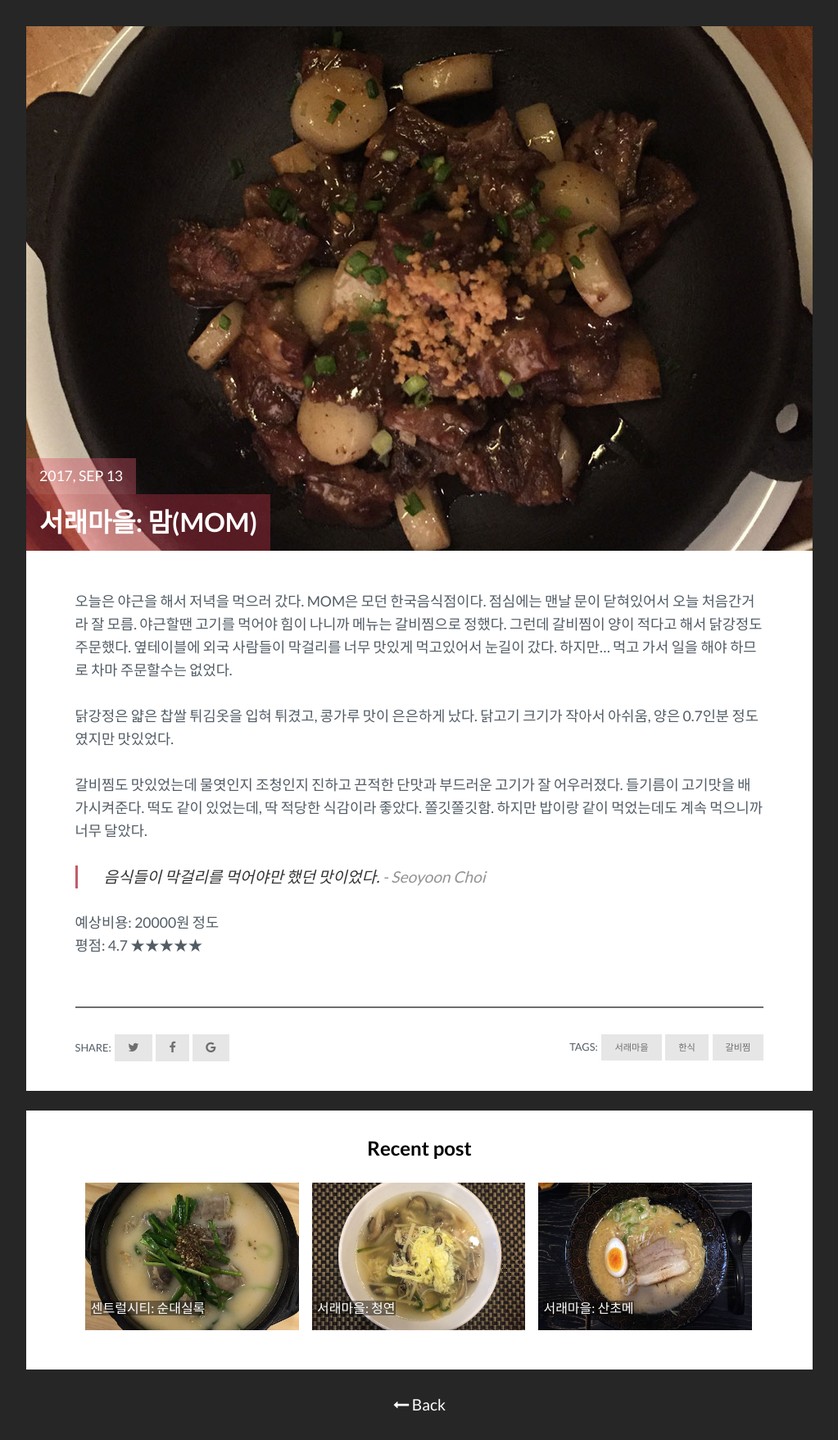
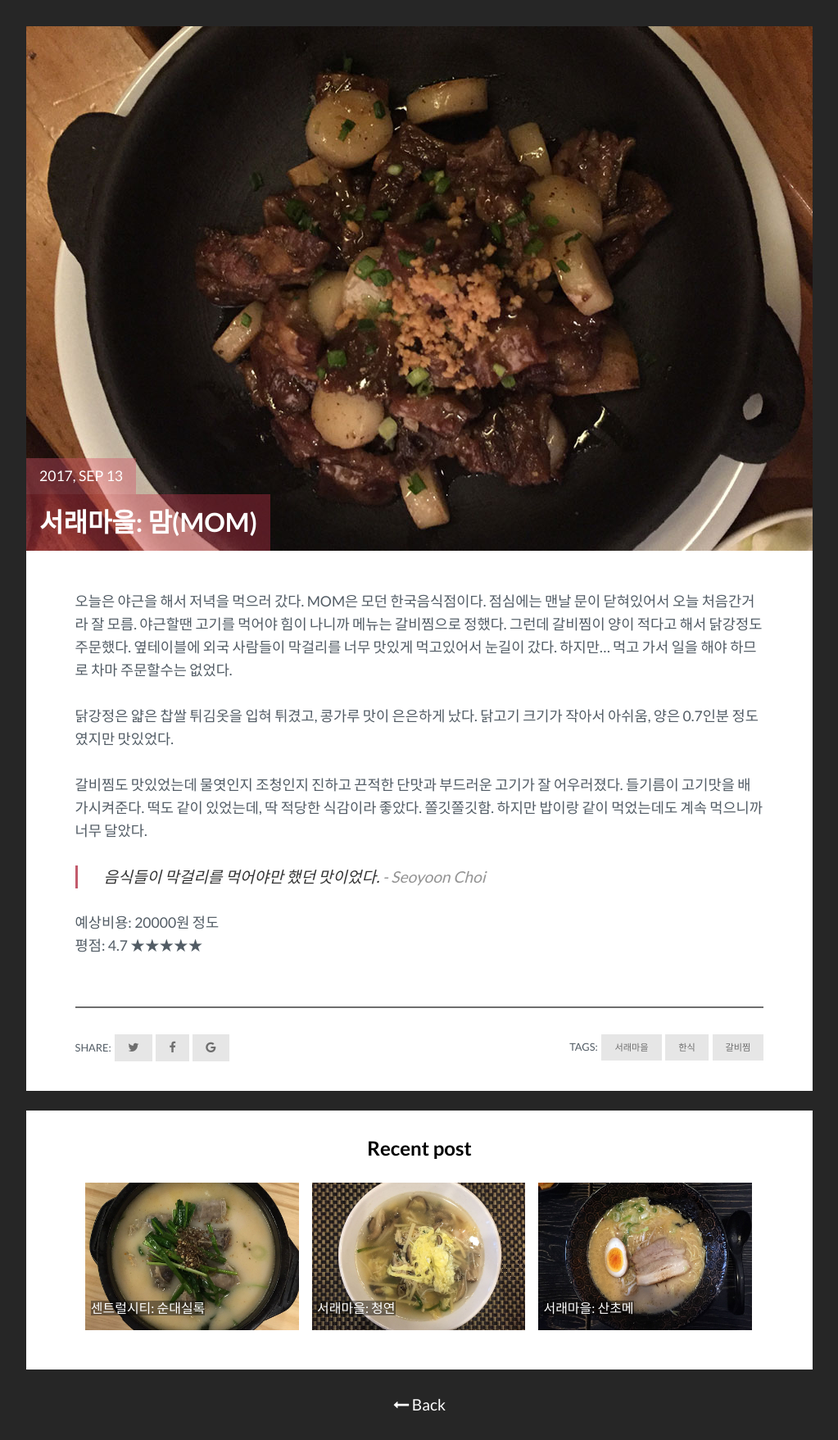
Before and after one commit to hjkim522/sapbap.github.io, a Jekyll site: the page built from _posts/2017-09-13-mom.markdown, in a window 1280 px wide. Shown: the whole page at 82% size, without its empty margins (128-1151 px from the left). Built offline with Jekyll 4.4.1, drawn with Linux system fonts in a browser that asks for light colours.

Commit message:
centered

```diff
--- a/_posts/2017-09-13-mom.markdown
+++ b/_posts/2017-09-13-mom.markdown
@@ -2,8 +2,8 @@
 layout: post
 title: "서래마을: 맘(MOM)"
 date: 2017-09-13 19:30:00 +0900
-img: 2017-09-13-2.jpg
-thumb: 2017-09-13-2.jpg
+img: 2017-09-13-3.jpg
+thumb: 2017-09-13-3.jpg
 tag: [서래마을, 한식, 갈비찜]
 rating: 4.7
 cost: 20000
--- a/_posts/2017-09-19-soondaesilok.markdown
+++ b/_posts/2017-09-19-soondaesilok.markdown
@@ -2,8 +2,8 @@
 layout: post
 title: "센트럴시티: 순대실록"
 date: 2017-09-19 12:30:00 +0900
-img: 2017-09-19-2.jpg
-thumb: 2017-09-19-2.jpg
+img: 2017-09-19.jpg
+thumb: 2017-09-19.jpg
 tag: [센트럴시티, 한식, 순대국]
 rating: 3.4
 cost: 7000
```
Also changed, not shown: assets/img/2017-09-13-3.jpg (added), assets/img/2017-09-19-2.jpg (deleted), assets/img/2017-09-19.jpg, 9 other files.
